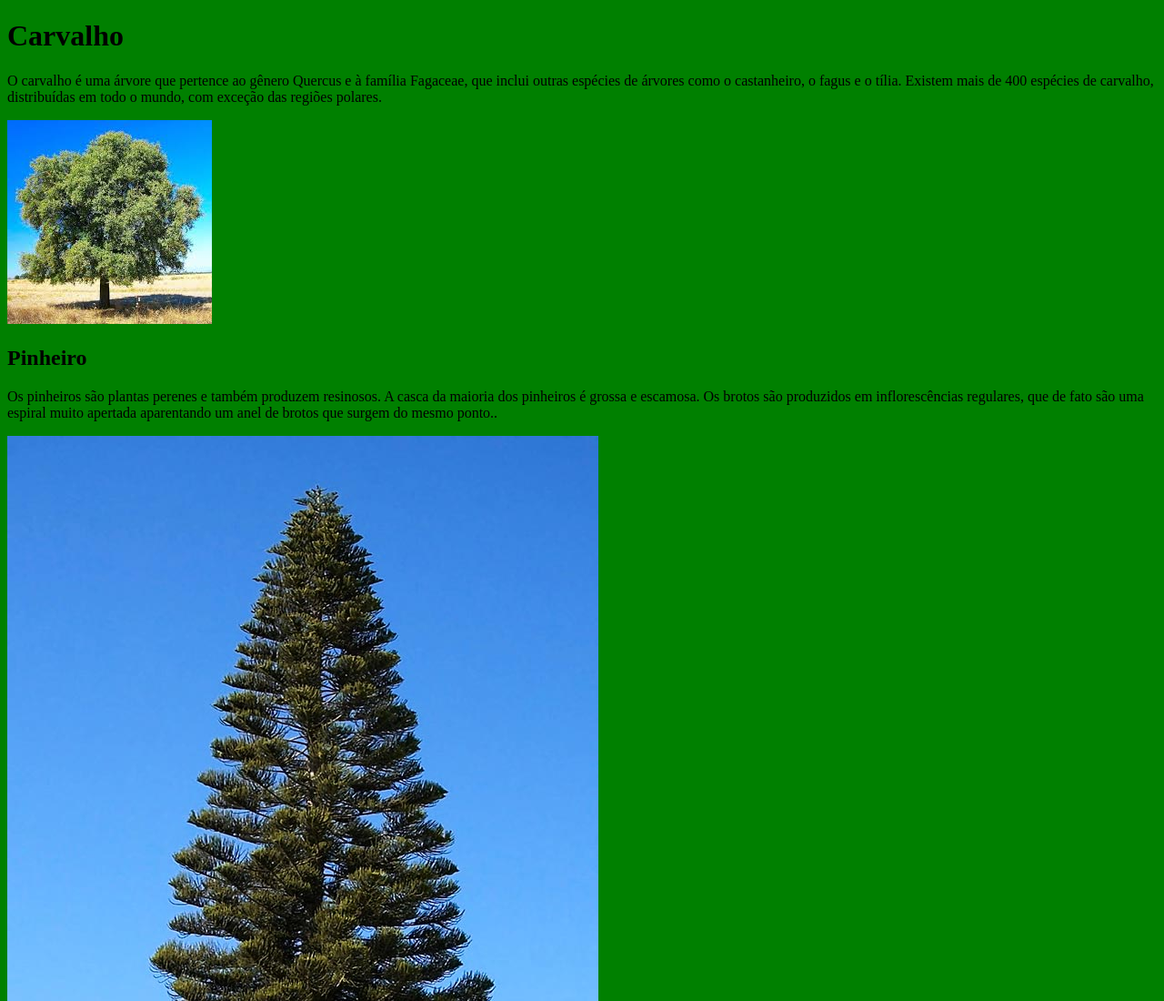
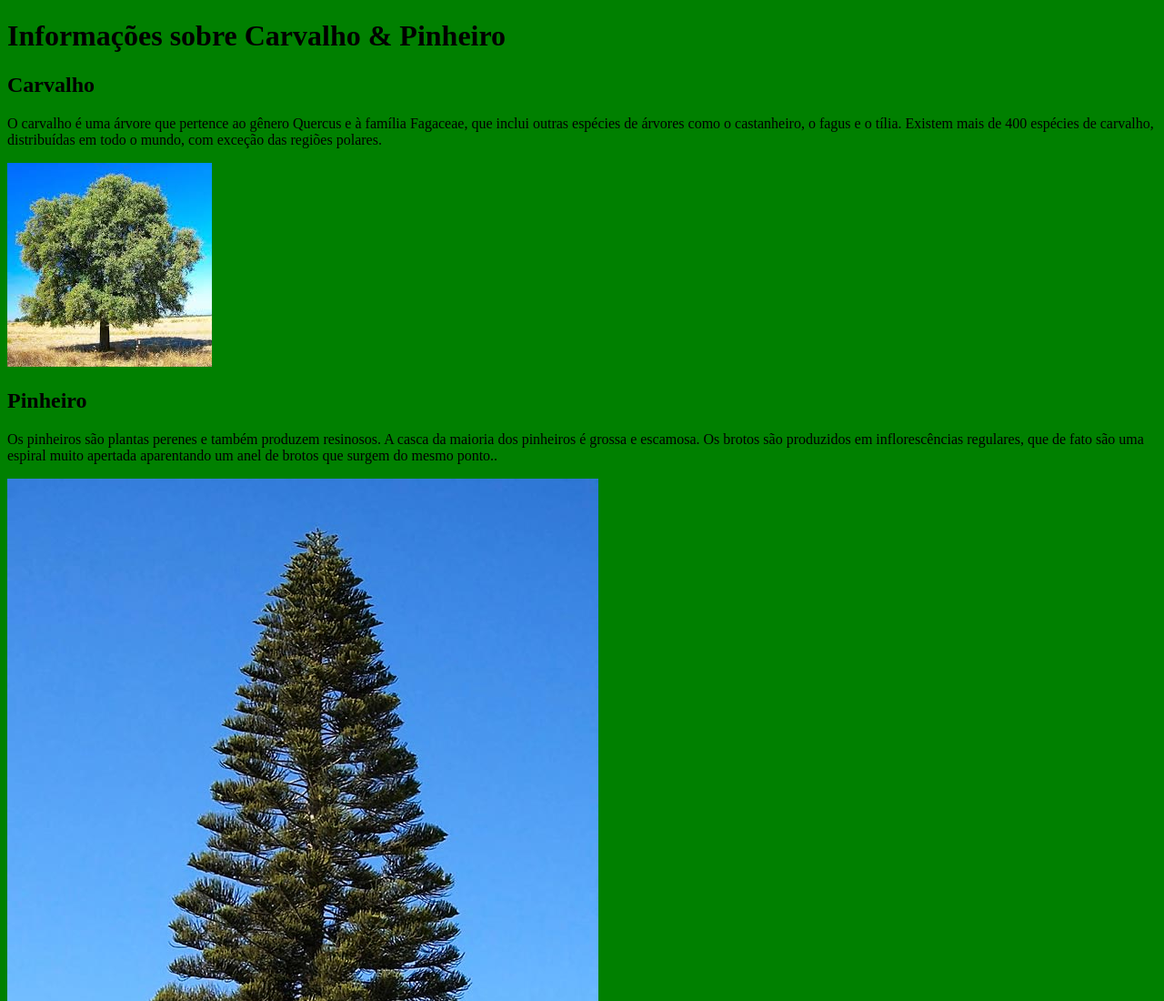
Before and after one commit to thiagofmp/EAD, a plain HTML site: page index.html in a window 1280 px wide. Shown: the top 1100 px of the page at 91% size. Drawn offline with Linux system fonts and the light colour scheme.

Commit message:
Update index.html

```diff
--- a/index.html
+++ b/index.html
@@ -4,8 +4,8 @@
 <title>Árvores</title>
 </head>
 <body style="background-color: #008000">
-
-<h1>Carvalho</h1>
+<h1>Informações sobre Carvalho & Pinheiro <h1>
+<h2>Carvalho</h2>
 <p>O carvalho é uma árvore que pertence ao gênero Quercus e à família Fagaceae, que inclui outras espécies de árvores como o castanheiro, o fagus e o tília.
   Existem mais de 400 espécies de carvalho, distribuídas em todo o mundo, com exceção das regiões polares.</p>
 
```
